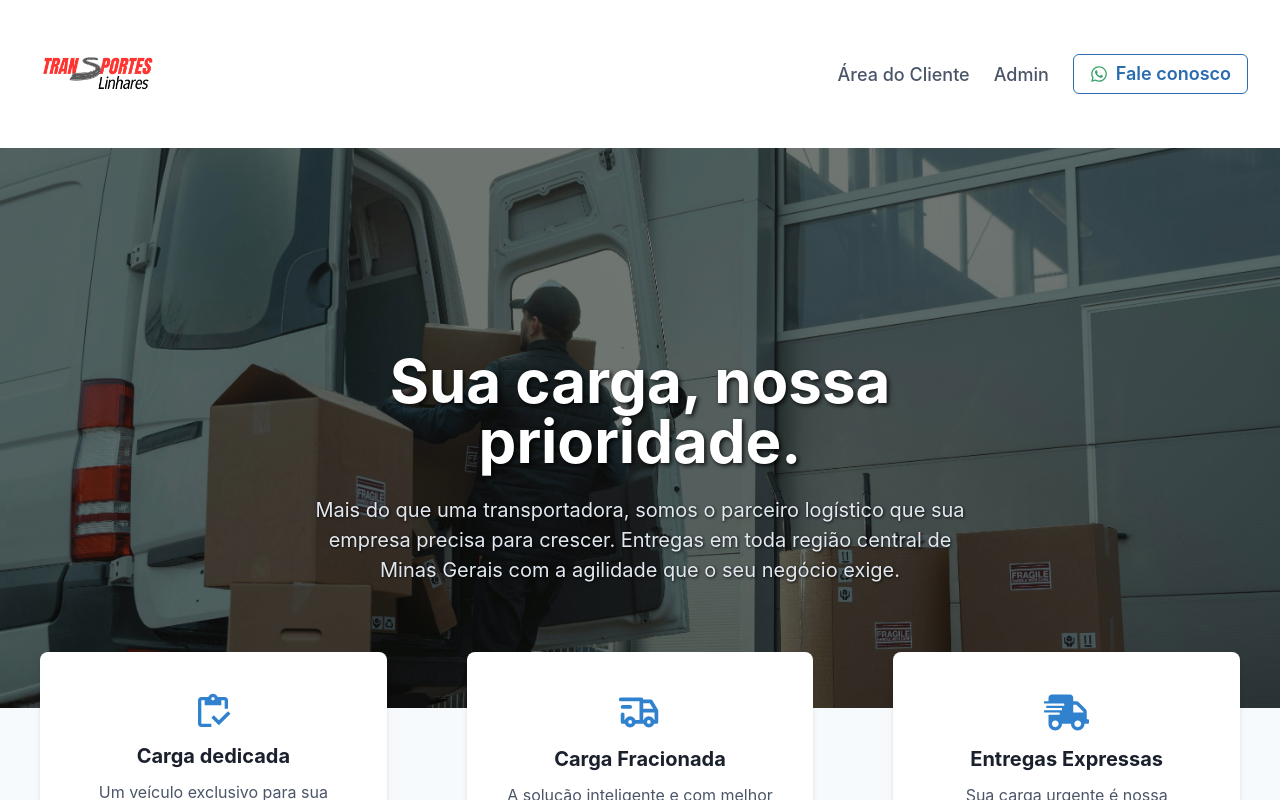
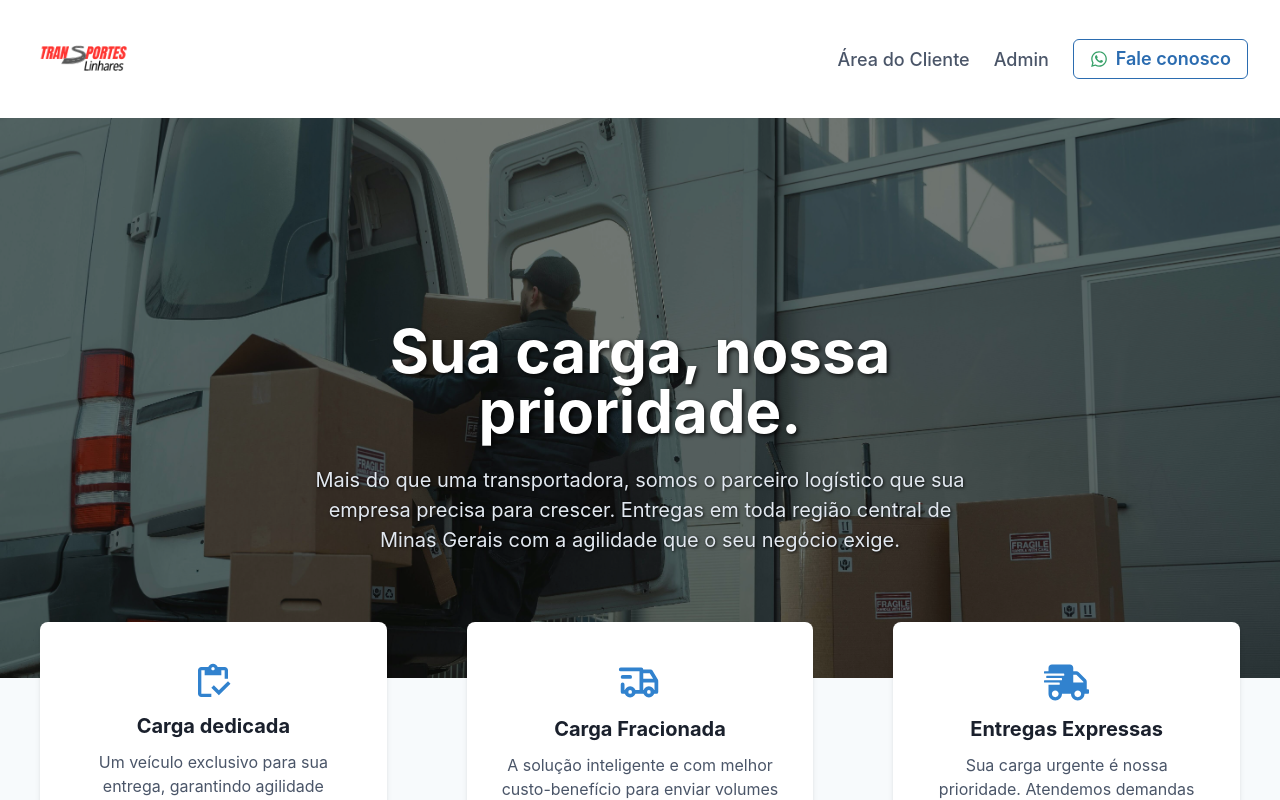
Before and after one commit to arturLoliveira/linhares-logistica, a React (Vite) app: page / in a window 1280 px wide. Shown: the top 800 px of the page. Built offline with nearby package versions, Linux system fonts and the light colour scheme.

Commit message:
atualizações do chakra para o bobile

```diff
--- a/src/components/Landing.tsx
+++ b/src/components/Landing.tsx
@@ -15,7 +15,7 @@ function Landing() {
          <Box
             as="section"
             w="100%"
-            h={{ base: '75vh', md: '80vh' }}
+            h={{ base: '65vh', md: '80vh' }}
             position="relative"
             bgImage={HERO_IMAGE_URL}
             bgSize="cover"
@@ -37,20 +37,21 @@ function Landing() {
             />
 
             <Container
-                maxW="container.lg"
+                maxW={{ base: '90%', md: 'container.lg' }}
                 position="relative"
                 zIndex={2}
+                px={{ base: 4, md: 0 }}
             >
                 <VStack
                     spacing={6}
                     align="center"
                     textAlign="center"
-                    maxW="650px"
+                    maxW={{ base: 'full', md: '650px' }}
                     mx="auto"
                 >
                     <Heading
                         as="h1"
-                        size={{ base: 'xl', md: '3xl' }}
+                        size={{ base: '2xl', md: '3xl' }}
                         color="white"
                         textShadow="2px 2px 4px rgba(0,0,0,0.8)"
                     >
--- a/src/components/header.tsx
+++ b/src/components/header.tsx
@@ -35,18 +35,38 @@ function Header() {
             bg="white"
             shadow="sm"
         >
-          <Flex align="center" maxW="1400px" mx="auto">
+          <Flex
+            align="center"
+            maxW="1400px"
+            mx="auto"
+            justifyContent={{ base: 'space-between', md: 'flex-start' }}
+          >
 
+            <IconButton
+                aria-label="Abrir menu"
+                icon={<FaBars />}
+                display={{ base: 'flex', md: 'none' }}
+                onClick={onOpen}
+                variant="ghost"
+                fontSize="2xl"
+            />
+
+            <Flex
+                flex={{ base: 1, md: 'none' }}
+                justifyContent={{ base: 'center', md: 'flex-start' }}
+                align="center"
+            >
                 <RouterLink to="/">
                     <Image
                       src={logoDaEmpresa}
                       alt="Logo Transportes Linhares"
-                  h={{ base: '120px', md: '140px' }}
+                      h={{ base: '90px', md: '110px' }}
                       objectFit="contain"
                     />
                 </RouterLink>
+            </Flex>
 
-            <Spacer />
+            <Spacer display={{ base: 'none', md: 'block' }}/>
 
             <HStack
                 spacing={{ base: 3, md: 6 }}
@@ -73,6 +93,7 @@ function Header() {
                 >
                     Admin
                 </ChakraLink>
+
                 <Button
                   as={ChakraLink}
                   href={linkWhatsapp}
```
Lines whose indentation alone changed are shown as unchanged.
